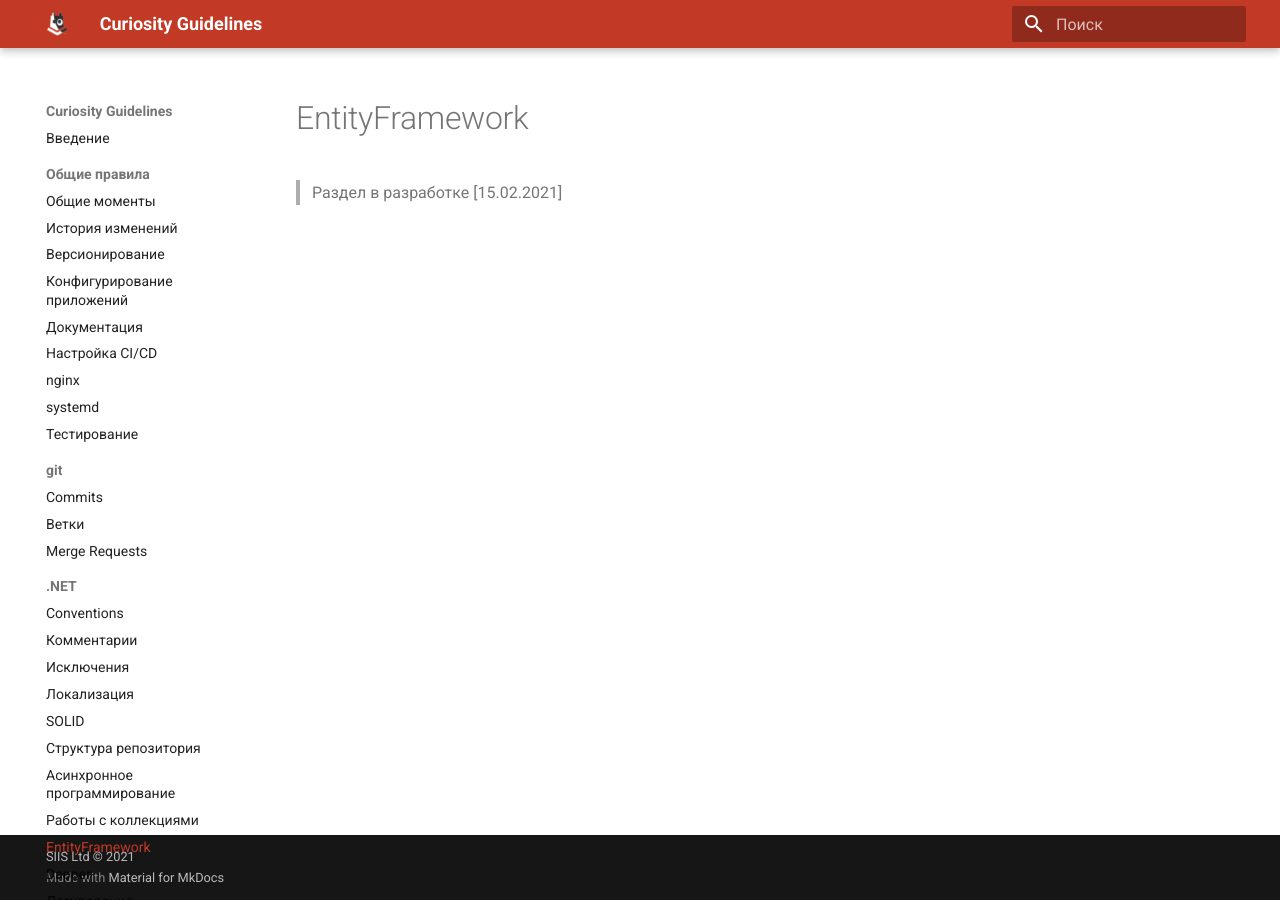
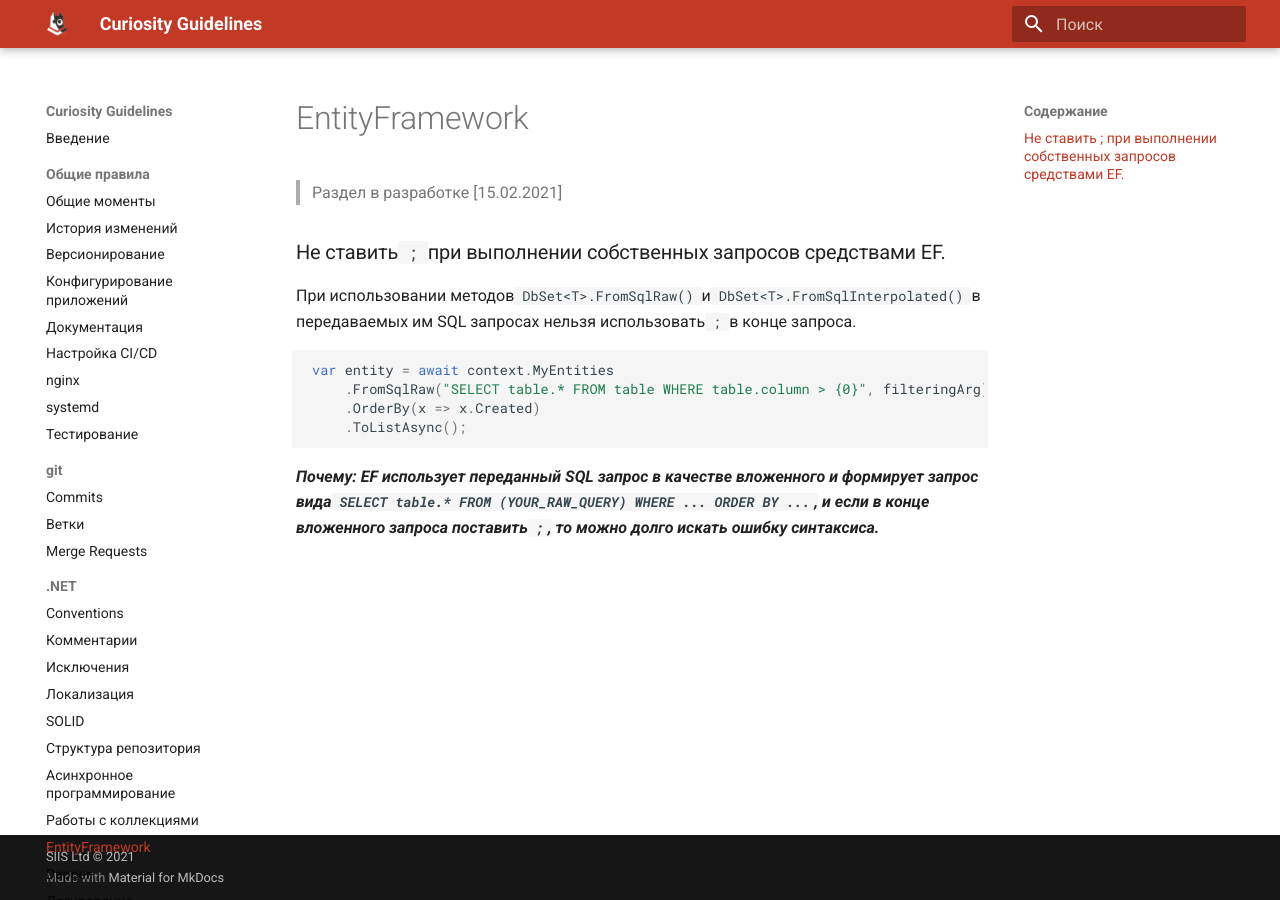
Before and after one commit to siisltd/Curiosity.Guidelines, an MkDocs documentation site: the page built from docs/dotNetCodeStyle/ef.md, in a window 1280 px wide. Built offline with MkDocs 1.6.1 and Material for MkDocs 9.7.7, drawn with Linux system fonts in a browser that asks for light colours.

Commit message:
Update ef.md

````diff
--- a/docs/dotNetCodeStyle/ef.md
+++ b/docs/dotNetCodeStyle/ef.md
@@ -1,3 +1,14 @@
 # EntityFramework
 
 > Раздел в разработке [15.02.2021]
+
+### Не ставить `;` при выполнении собственных запросов средствами EF.
+
+При использовании методов `DbSet<T>.FromSqlRaw()` и `DbSet<T>.FromSqlInterpolated()` в передаваемых им SQL запросах нельзя использовать `;` в конце запроса.
+```csharp
+var entity = await context.MyEntities
+    .FromSqlRaw("SELECT table.* FROM table WHERE table.column > {0}", filteringArg)
+    .OrderBy(x => x.Created)
+    .ToListAsync();
+```
+***Почему: EF использует переданный SQL запрос в качестве вложенного и формирует запрос вида `SELECT table.* FROM (YOUR_RAW_QUERY) WHERE ... ORDER  BY ...`, и если в конце вложенного запроса поставить `;`, то можно долго искать ошибку синтаксиса.***
````
